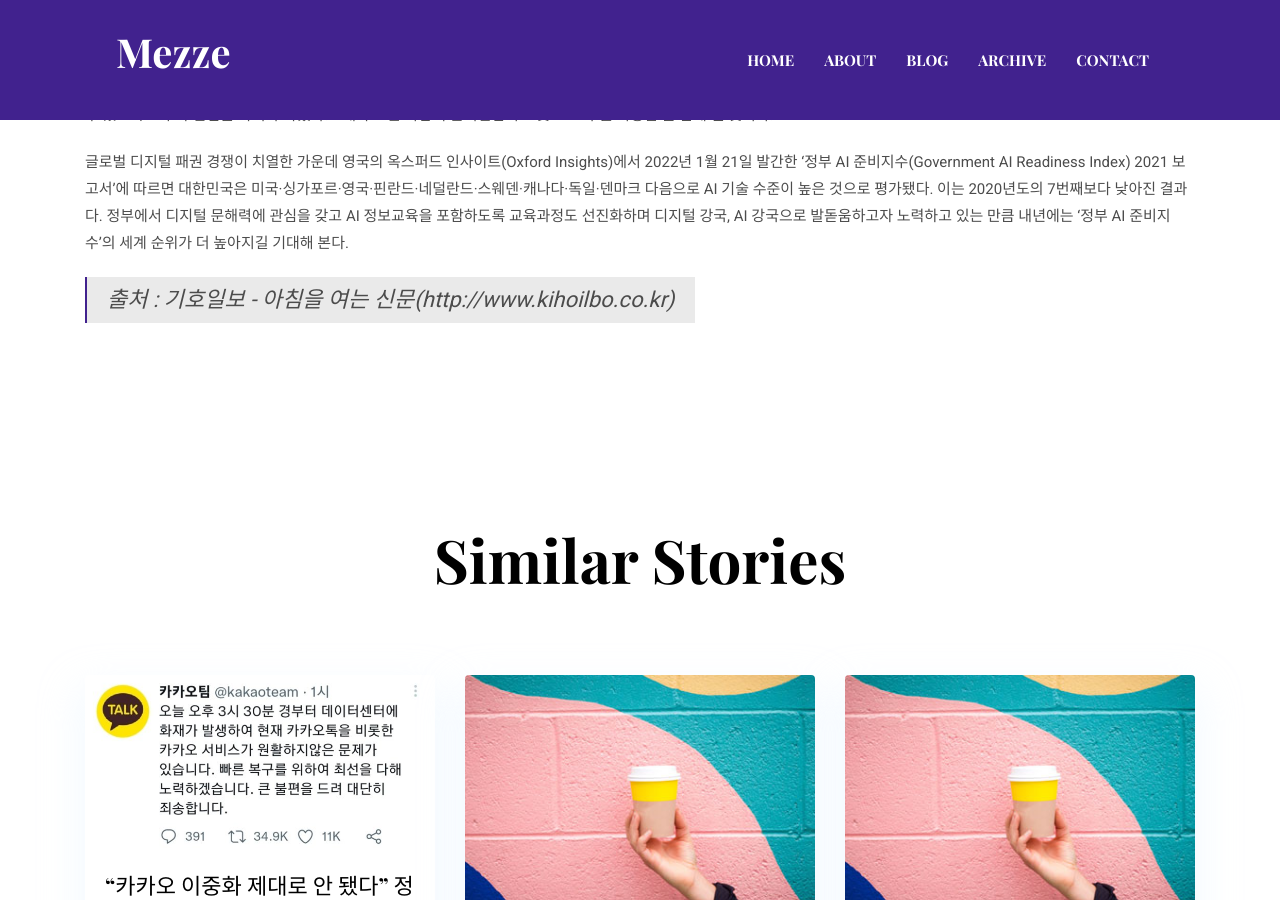
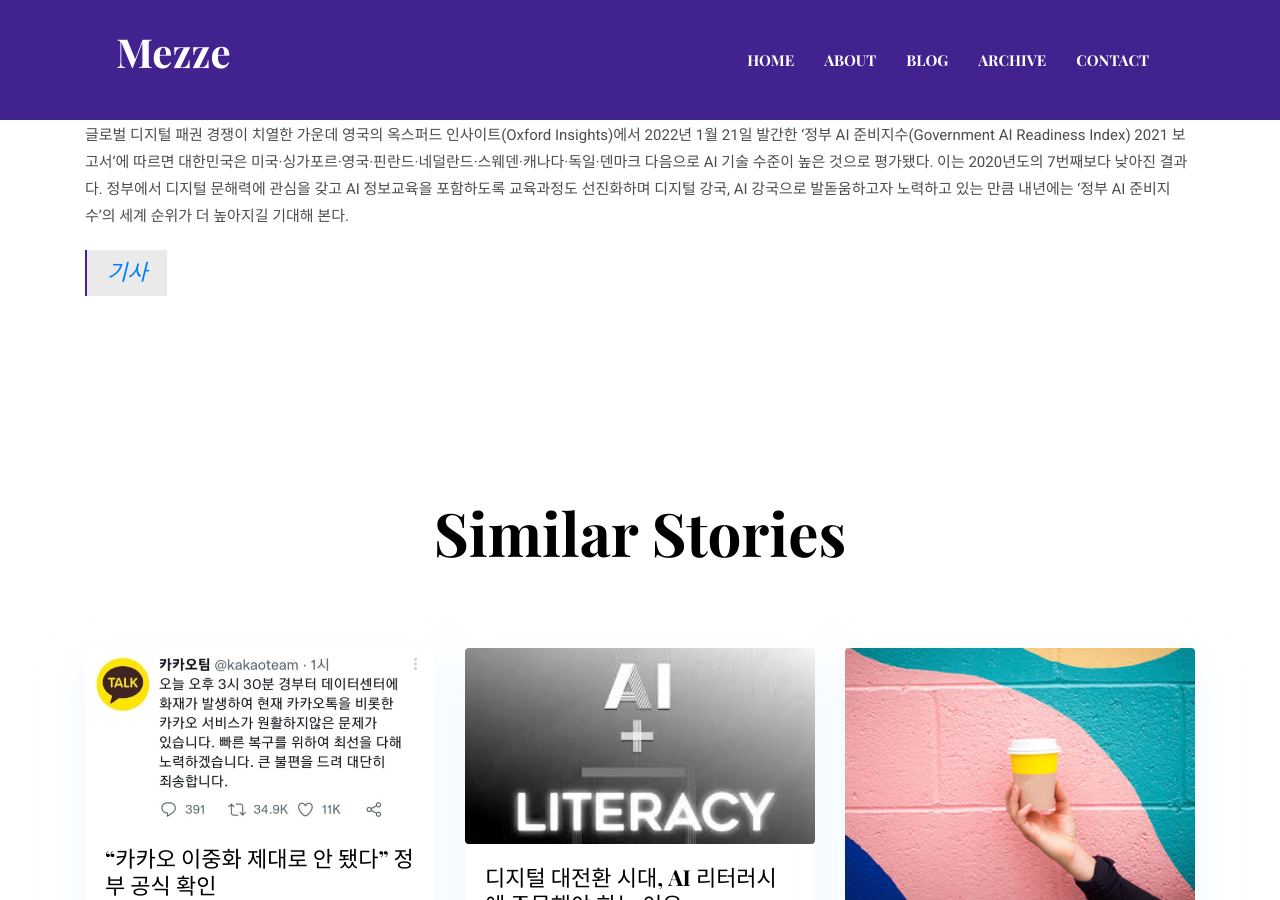
Before and after one commit to JEJUCE/JEJUCE.github.io, a Jekyll site: the page built from _posts/2022-11-14- 디지털 대전환 시대, AI 리터러시에 주목해야 하는 이유.markdown, in a window 1280 px wide and 900 px high, scrolled down 1455 px. Built offline with Jekyll 4.4.1, drawn with Linux system fonts in a browser that asks for light colours.

Commit message:
no message

```diff
--- a/_posts/2022-11-14- 디지털 대전환 시대, AI 리터러시에 주목해야 하는 이유.markdown
+++ b/_posts/2022-11-14- 디지털 대전환 시대, AI 리터러시에 주목해야 하는 이유.markdown
@@ -2,7 +2,7 @@
 layout: post
 title:  디지털 대전환 시대, AI 리터러시에 주목해야 하는 이유
 date:   2022-11-14 12:00:00 +0300
-image:  /assets/images/blog/post-5.jpg
+image:  /assets/images/blog/post-3.jpg
 author: 성미영
 tags:  기호일보
 ---
@@ -25,4 +25,4 @@ tags:  기호일보
 
 
 
-> 출처 : 기호일보 - 아침을 여는 신문(http://www.kihoilbo.co.kr)
+><a href="https://www.kihoilbo.co.kr/news/articleView.html?idxno=1003496">기사</a>
```
Also changed, not shown: assets/images/blog/post-3.jpg.
